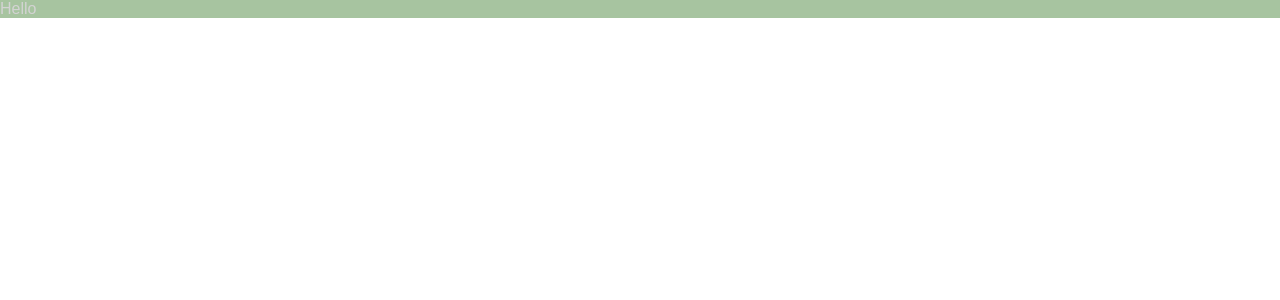
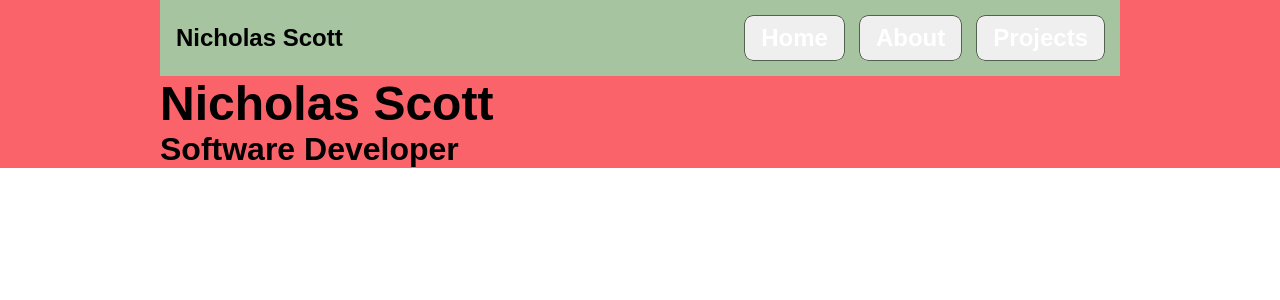
Before and after one commit to nicholas-scott/nicholas-scott.github.io, a React (Vite) app: page / in a window 1280 px wide. Shown: the top 300 px of the page. Built offline with nearby package versions, Linux system fonts and the light colour scheme.

Commit message:
Work done

```diff
--- a/src/App.jsx
+++ /dev/null
@@ -1,13 +0,0 @@
-import "./App.css"
-import Box from "./base-components/Box"
-
-function App() {
-	//Return styled system Box with background green and font color lightGrey
-	return (
-		<Box bg="green" color="lightGrey">
-			Hello
-		</Box>
-	)
-}
-
-export default App
--- /dev/null
+++ b/src/base-components/Button.jsx
@@ -0,0 +1,34 @@
+import styled from "styled-components"
+import {
+	color,
+	typography,
+	shadow,
+	layout,
+	space,
+	variant,
+} from "styled-system"
+
+const Button = styled.button`
+	${color}
+	${typography}
+    ${shadow}
+    ${layout}
+    ${space}
+    ${variant({
+		variants: {
+			primary: {
+				bg: "primary",
+				color: "white",
+				fontSize: "1.5rem",
+				fontWeight: "800",
+				borderRadius: "0.5rem",
+				padding: "0.5rem 1rem",
+				border: "none",
+				boxShadow: "0 0 0 0.5px #000000",
+				cursor: "pointer",
+			},
+		},
+	})}
+`
+
+export default Button
--- a/src/components/Nav.jsx
+++ b/src/components/Nav.jsx
@@ -1,11 +1,31 @@
-import { Box } from "@mui/system"
+import Box from "../base-components/Box"
+import Typography from "../base-components/Typography"
+import Button from "../base-components/Button"
 
 function Nav() {
-  return (
-    <Box width="100%" maxWidth="md" bgcolor="orange">
-      Nav
-    </Box>
-  )
+	return (
+		<Box
+			width="100%"
+			bg="green"
+			display="flex"
+			flexDirection="row"
+			justifyContent="space-between"
+			alignItems="center"
+			p="1rem"
+		>
+			<Typography variant="h3">Nicholas Scott</Typography>
+			<Box
+				display="grid"
+				gridTemplateColumns="auto auto auto"
+				gridColumnGap="1rem"
+				width="auto"
+			>
+				<Button variant="primary">Home</Button>
+				<Button variant="primary">About</Button>
+				<Button variant="primary">Projects</Button>
+			</Box>
+		</Box>
+	)
 }
 
 export default Nav
--- a/src/main.jsx
+++ b/src/main.jsx
@@ -1,9 +1,32 @@
 import React from "react"
 import ReactDOM from "react-dom/client"
 import { createGlobalStyle, ThemeProvider } from "styled-components"
-import App from "./App"
+import { createBrowserRouter, RouterProvider } from "react-router-dom"
+
 import "./index.css"
 import theme from "./theme"
+import { Root } from "./routes/root"
+import ErrorPage from "./routes/error-pages"
+import { Contact } from "./routes/contact"
+import Hero from "./routes/main"
+import Main from "./routes/main"
+const router = createBrowserRouter([
+	{
+		path: "/",
+		element: <Root />,
+		errorElement: <ErrorPage />,
+		children: [
+			{
+				path: "/contact",
+				element: <Contact />,
+			},
+			{
+				path: "/",
+				element: <Main />,
+			},
+		],
+	},
+])
 
 const GlobalStyle = createGlobalStyle`
   * {
@@ -24,7 +47,7 @@ ReactDOM.createRoot(document.getElementById("root")).render(
 	<React.StrictMode>
 		<ThemeProvider theme={theme}>
 			<GlobalStyle />
-			<App />
+			<RouterProvider router={router} />
 		</ThemeProvider>
 	</React.StrictMode>
 )
--- /dev/null
+++ b/src/routes/contact.jsx
@@ -0,0 +1,8 @@
+import Box from "../base-components/Box"
+export function Contact() {
+	return (
+		<Box>
+			<h1>Contact</h1>
+		</Box>
+	)
+}
--- /dev/null
+++ b/src/routes/error-pages.jsx
@@ -0,0 +1,15 @@
+import { useRouteError } from "react-router-dom"
+import Box from "../base-components/Box"
+export default function ErrorPage() {
+	const error = useRouteError()
+
+	return (
+		<Box id="error-page">
+			<h1>Oops!</h1>
+			<p>Sorry, an unexpected error has occurred.</p>
+			<p>
+				<i>{error.statusText || error.message}</i>
+			</p>
+		</Box>
+	)
+}
--- /dev/null
+++ b/src/routes/main.jsx
@@ -0,0 +1,13 @@
+import Box from "../base-components/Box"
+import Typography from "../base-components/Typography"
+
+function Main() {
+	return (
+		<Box width="100%">
+			<Typography variant="giga">Nicholas Scott</Typography>
+			<Typography variant="mega">Software Developer</Typography>
+		</Box>
+	)
+}
+
+export default Main
--- /dev/null
+++ b/src/routes/root.jsx
@@ -0,0 +1,20 @@
+import { Outlet } from "react-router-dom"
+import Nav from "../components/Nav"
+import Box from "../base-components/Box"
+
+export function Root() {
+	return (
+		<Box
+			width="100%"
+			bg="red"
+			display="flex"
+			flexDirection="column"
+			alignItems="center"
+		>
+			<Box width="100%" maxWidth="large">
+				<Nav />
+				<Outlet />
+			</Box>
+		</Box>
+	)
+}
```
